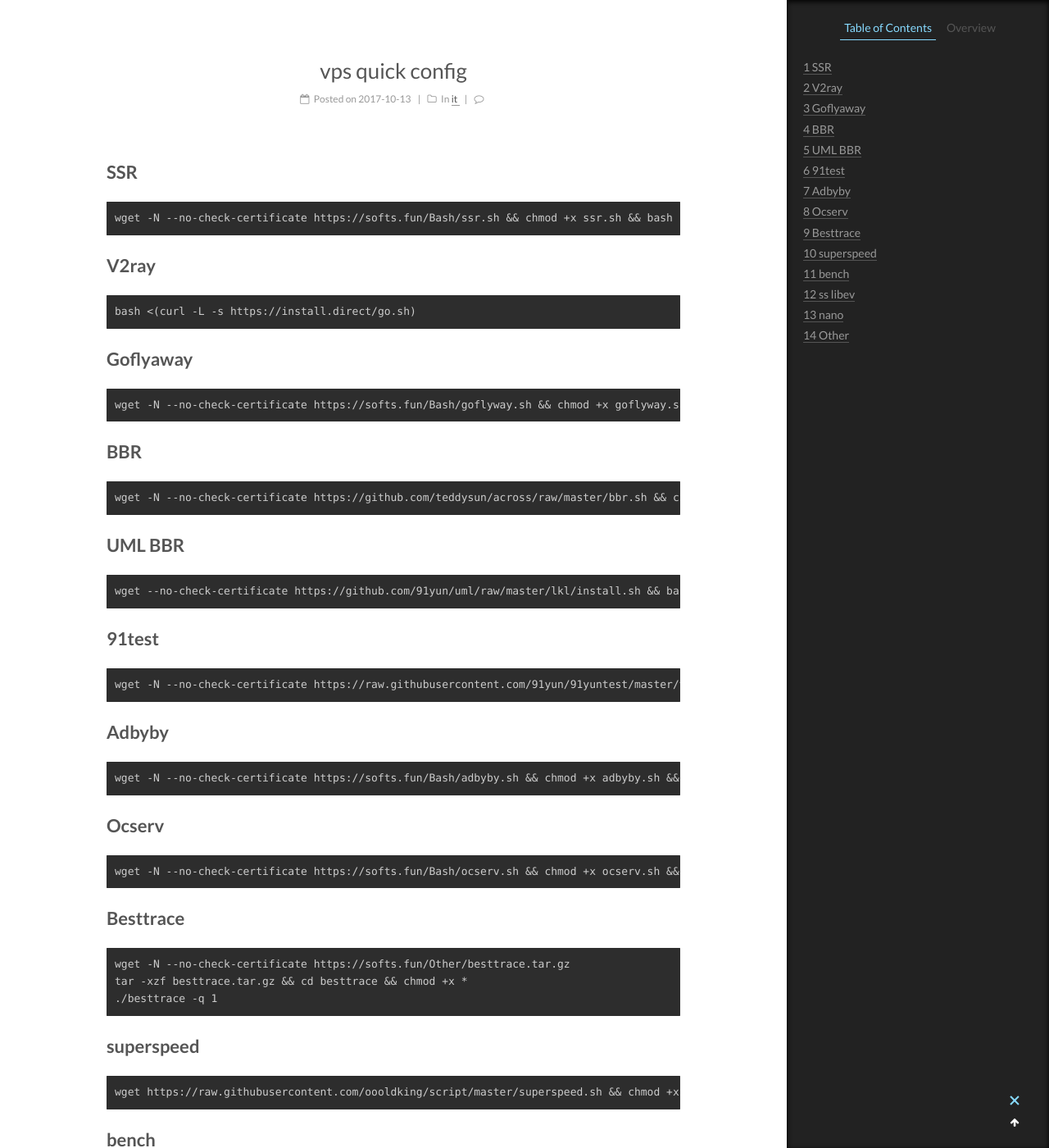
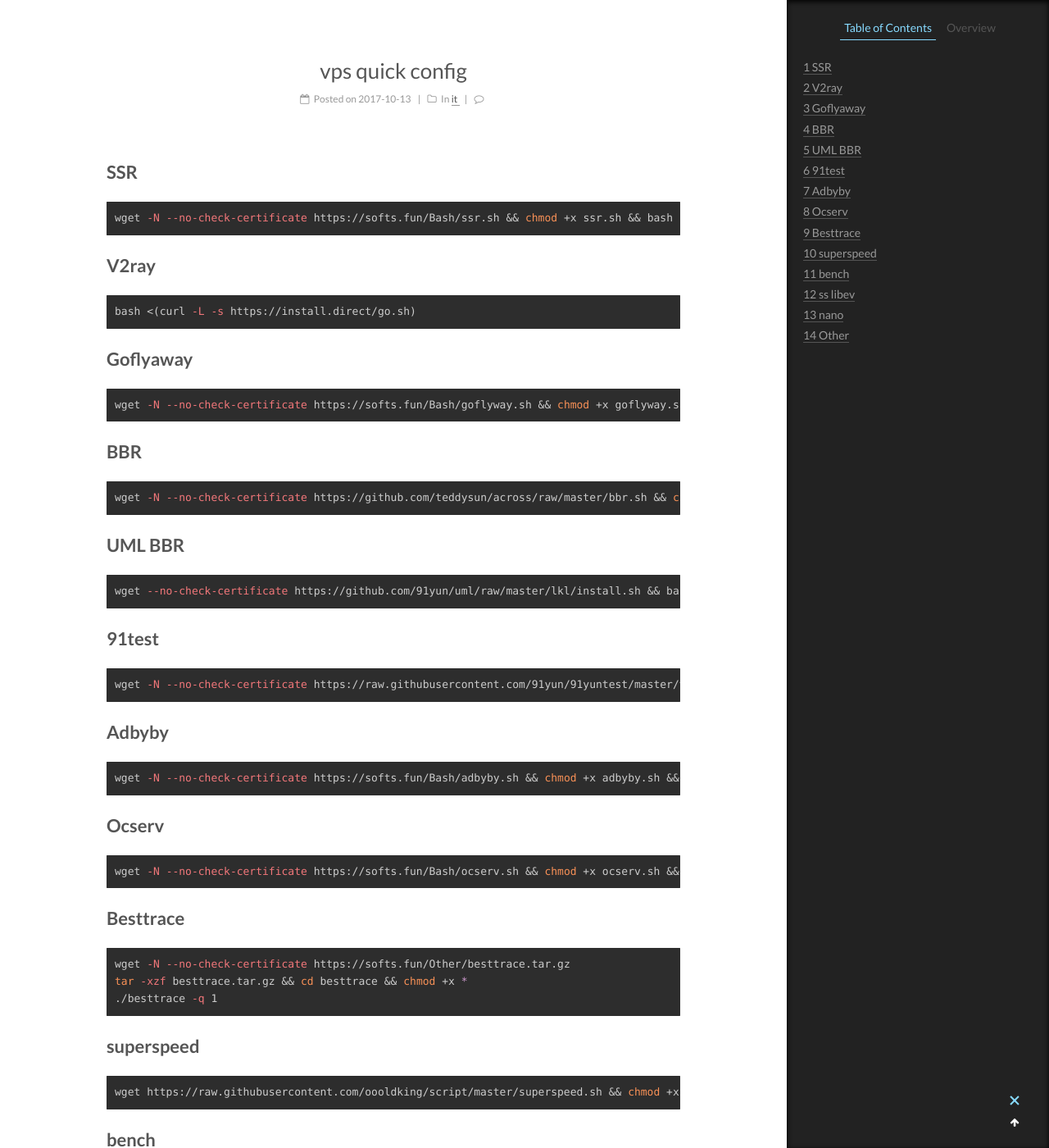
Before and after one commit to xiaolugo/xiaolugo.github.io, a Jekyll site: the page built from _posts/2017-10-13-vps-config.md, in a window 1280 px wide and 1400 px high, scrolled down 274 px. Shown: the whole window at 82% size. Built offline with Jekyll 4.4.1, drawn with Linux system fonts in a browser that asks for light colours; comment, search, counter and statistics services are not loaded; some of the changed text lies outside the part shown.

Commit message:
update posts

````diff
--- a/_posts/2017-10-13-vps-config.md
+++ b/_posts/2017-10-13-vps-config.md
@@ -9,76 +9,64 @@ categories:
 ---
 
 # SSR
-
-```
+```bash
 wget -N --no-check-certificate https://softs.fun/Bash/ssr.sh && chmod +x ssr.sh && bash ssr.sh
 ```
 
 # V2ray
-
-```
+```bash
 bash <(curl -L -s https://install.direct/go.sh)
 ```
 
 # Goflyaway
-
-```
+```bash
 wget -N --no-check-certificate https://softs.fun/Bash/goflyway.sh && chmod +x goflyway.sh && bash goflyway.sh
 ```
 
 # BBR
-
-```
+```bash
 wget -N --no-check-certificate https://github.com/teddysun/across/raw/master/bbr.sh && chmod +x bbr.sh && bash bbr.sh
 ```
 
 # UML BBR
-
-```
+```bash
 wget --no-check-certificate https://github.com/91yun/uml/raw/master/lkl/install.sh && bash install.sh
 ```
 
 # 91test
-
-```
+```bash
 wget -N --no-check-certificate https://raw.githubusercontent.com/91yun/91yuntest/master/test_91yun.sh && bash test_91yun.sh
 ```
 
 # Adbyby
-
-```
+```bash
 wget -N --no-check-certificate https://softs.fun/Bash/adbyby.sh && chmod +x adbyby.sh && bash adbyby.sh
 ```
 
 # Ocserv
-
-```
+```bash
 wget -N --no-check-certificate https://softs.fun/Bash/ocserv.sh && chmod +x ocserv.sh && bash ocserv.sh
 ```
 
 # Besttrace
-
-```
+```bash
 wget -N --no-check-certificate https://softs.fun/Other/besttrace.tar.gz
 tar -xzf besttrace.tar.gz && cd besttrace && chmod +x *
 ./besttrace -q 1
 ```
 
 # superspeed
-
-```
+```bash
 wget https://raw.githubusercontent.com/oooldking/script/master/superspeed.sh && chmod +x superspeed.sh && ./superspeed.sh
 ```
 
 # bench
-
-```
+```bash
 wget -qO- bench.sh | bash
 ```
 
 # ss libev
-
-```
+```bash
 sudo apt-get install software-properties-common -y
 sudo add-apt-repository ppa:max-c-lv/shadowsocks-libev
 sudo apt-get update
@@ -86,8 +74,7 @@ sudo apt install shadowsocks-libev
 ```
 
 # nano
-
-```
+```bash
 wget https://raw.githubusercontent.com/scopatz/nanorc/master/install.sh -O- | sh
 ```
 
````
